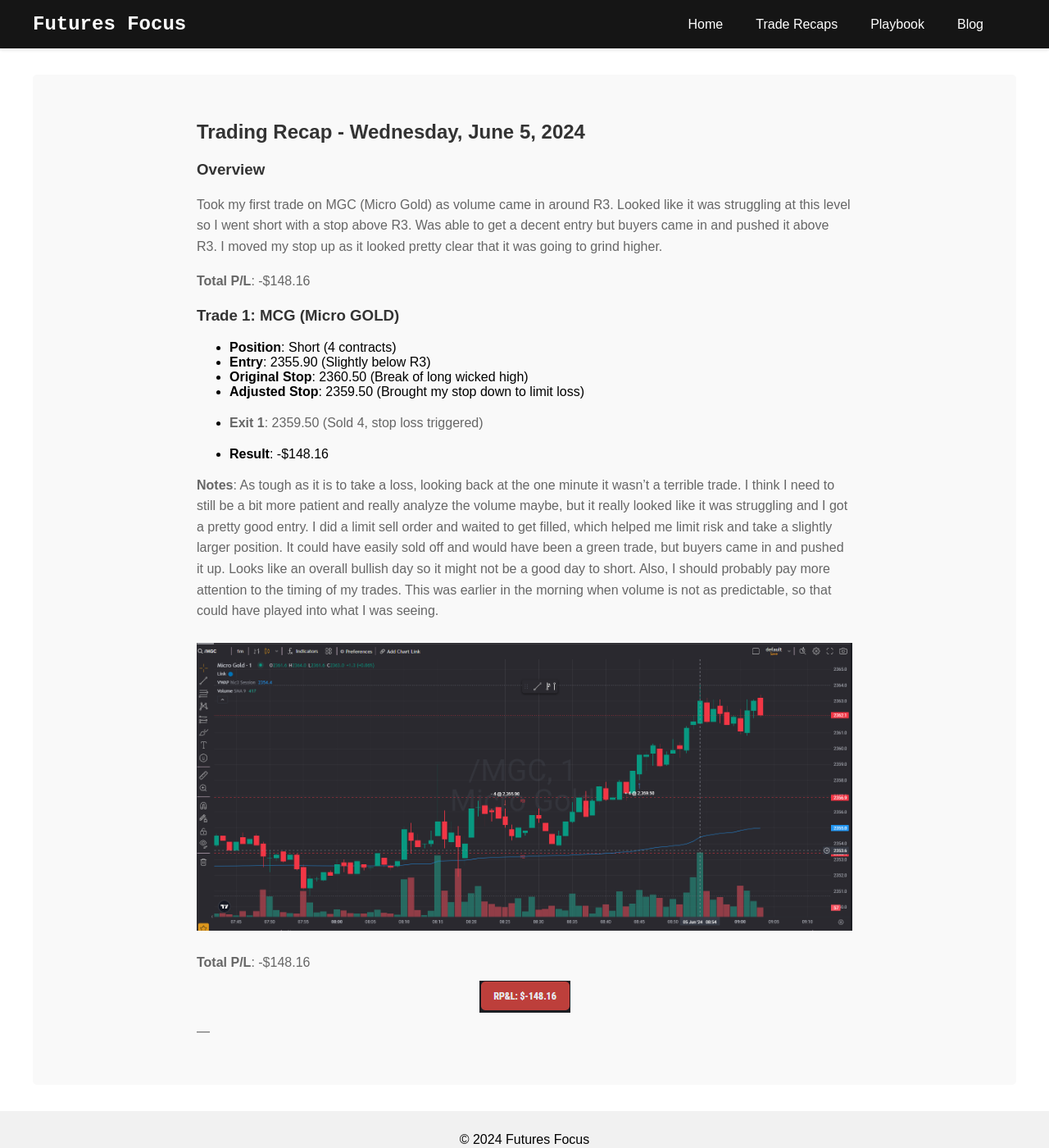
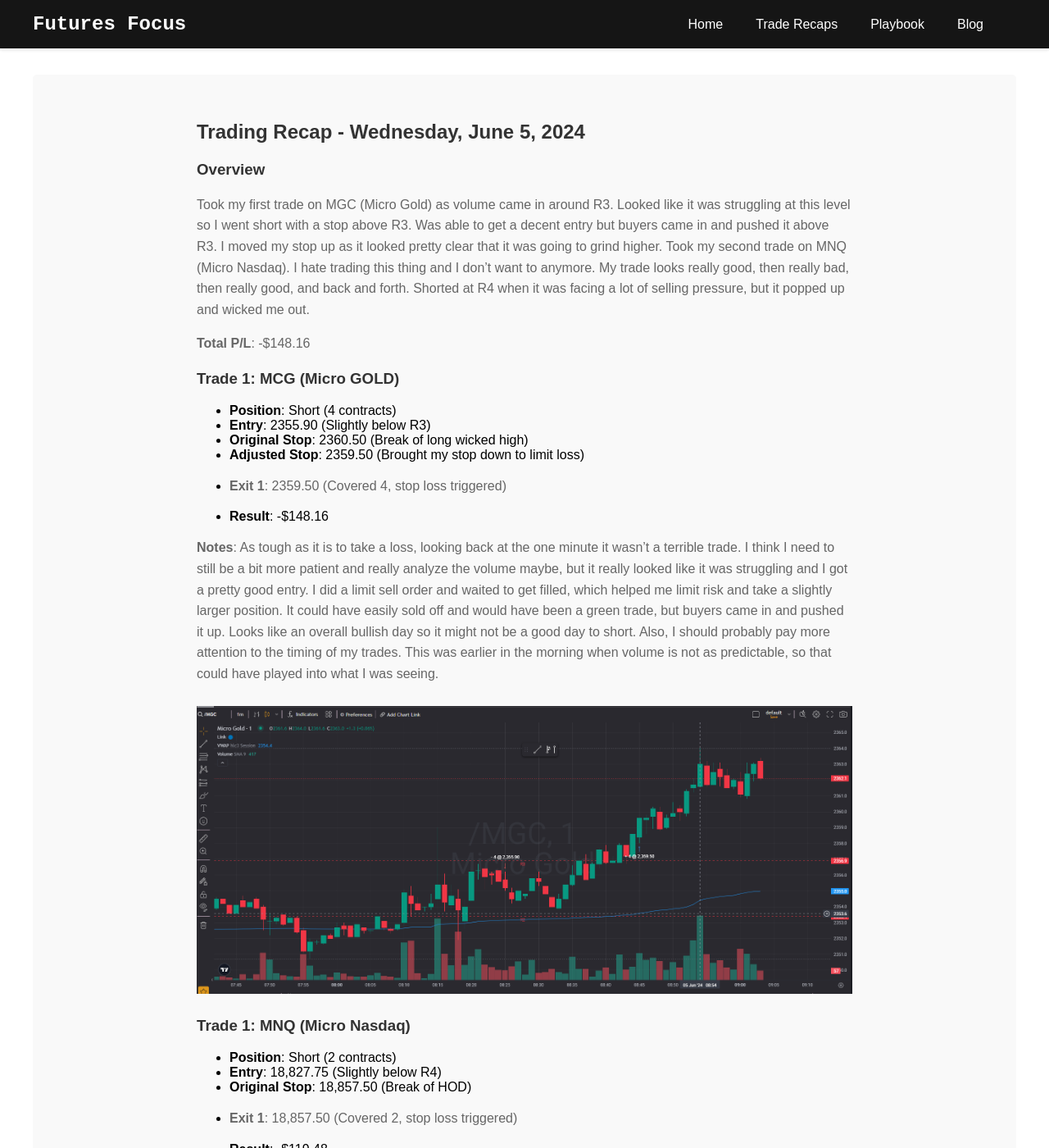
Before and after one commit to zackrylangford/daytrading-unplugged, a Jekyll site: the page built from _posts/2024-06-05-trading-recap.md, in a window 1280 px wide and 1400 px high. Shown: the whole window at 82% size. Built offline with Jekyll 4.4.1, drawn with Linux system fonts in a browser that asks for light colours; some web fonts are replaced; some of the changed text lies outside the part shown.

Commit message:
updated 6-5 recap

```diff
--- a/_posts/2024-06-05-trading-recap.md
+++ b/_posts/2024-06-05-trading-recap.md
@@ -9,7 +9,7 @@ categories: trade-recap
 
 ### Overview
 
-Took my first trade on MGC (Micro Gold) as volume came in around R3. Looked like it was struggling at this level so I went short with a stop above R3. Was able to get a decent entry but buyers came in and pushed it above R3. I moved my stop up as it looked pretty clear that it was going to grind higher.
+Took my first trade on MGC (Micro Gold) as volume came in around R3. Looked like it was struggling at this level so I went short with a stop above R3. Was able to get a decent entry but buyers came in and pushed it above R3. I moved my stop up as it looked pretty clear that it was going to grind higher. Took my second trade on MNQ (Micro Nasdaq). I hate trading this thing and I don't want to anymore. My trade looks really good, then really bad, then really good, and back and forth. Shorted at R4 when it was facing a lot of selling pressure, but it popped up and wicked me out.
 
 
 **Total P/L**: -$148.16
@@ -20,7 +20,7 @@ Took my first trade on MGC (Micro Gold) as volume came in around R3. Looked like
 - **Entry**: 2355.90 (Slightly below R3)
 - **Original Stop**: 2360.50 (Break of long wicked high)
 - **Adjusted Stop**: 2359.50 (Brought my stop down to limit loss)
-- **Exit 1**: 2359.50 (Sold 4, stop loss triggered)
+- **Exit 1**: 2359.50 (Covered 4, stop loss triggered)
 
 
 - **Result**: -$148.16
@@ -31,7 +31,19 @@ Took my first trade on MGC (Micro Gold) as volume came in around R3. Looked like
 
 
 
+### Trade 1: MNQ (Micro Nasdaq)
+- **Position**: Short (2 contracts)
+- **Entry**: 18,827.75 (Slightly below R4)
+- **Original Stop**: 18,857.50 (Break of HOD)
+- **Exit 1**: 18,857.50 (Covered 2, stop loss triggered)
 
-**Total P/L**: -$148.16
+
+- **Result**: -$119.48
+
+**Notes**: Again, this wasn't a terrible trade attempt. From the charts it looks like a decent place to go short. I think the challenge is that this is the selling climax zone potentially, and I should have waited a bit longer before going short. Looks like it is continuing to go nuts up and down with lots of selling and buying and long wicks. Not a good time to take an entry again. This happened on both my trades so far this morning. Will look to be more patient coming up. If my next trade is a loser I will have to close out for the day.
+
+![Screenshot 1]({{ "/assets/images/trading-recaps/2024-06-05trade2.png" | relative_url }}){: .img-responsive}
+
+
+**Total P/L**: -$268.64
 ![Screenshot 1]({{ "/assets/images/trading-recaps/2024-06-05pnl.png" | relative_url }}){: .img-responsive}
----
```
Also changed, not shown: assets/images/trading-recaps/2024-06-05pnl.png, assets/images/trading-recaps/2024-06-05trade2.png (added).
